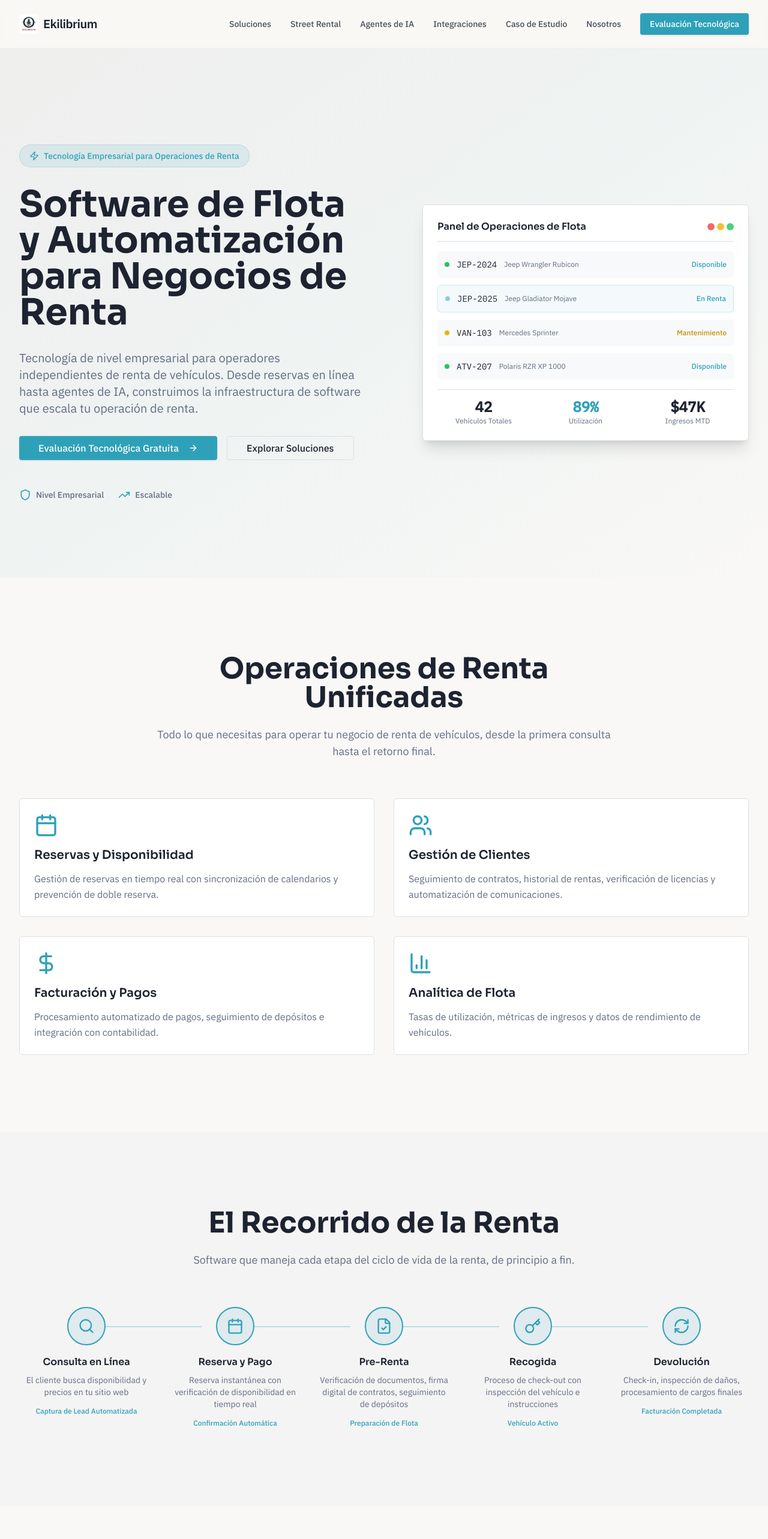
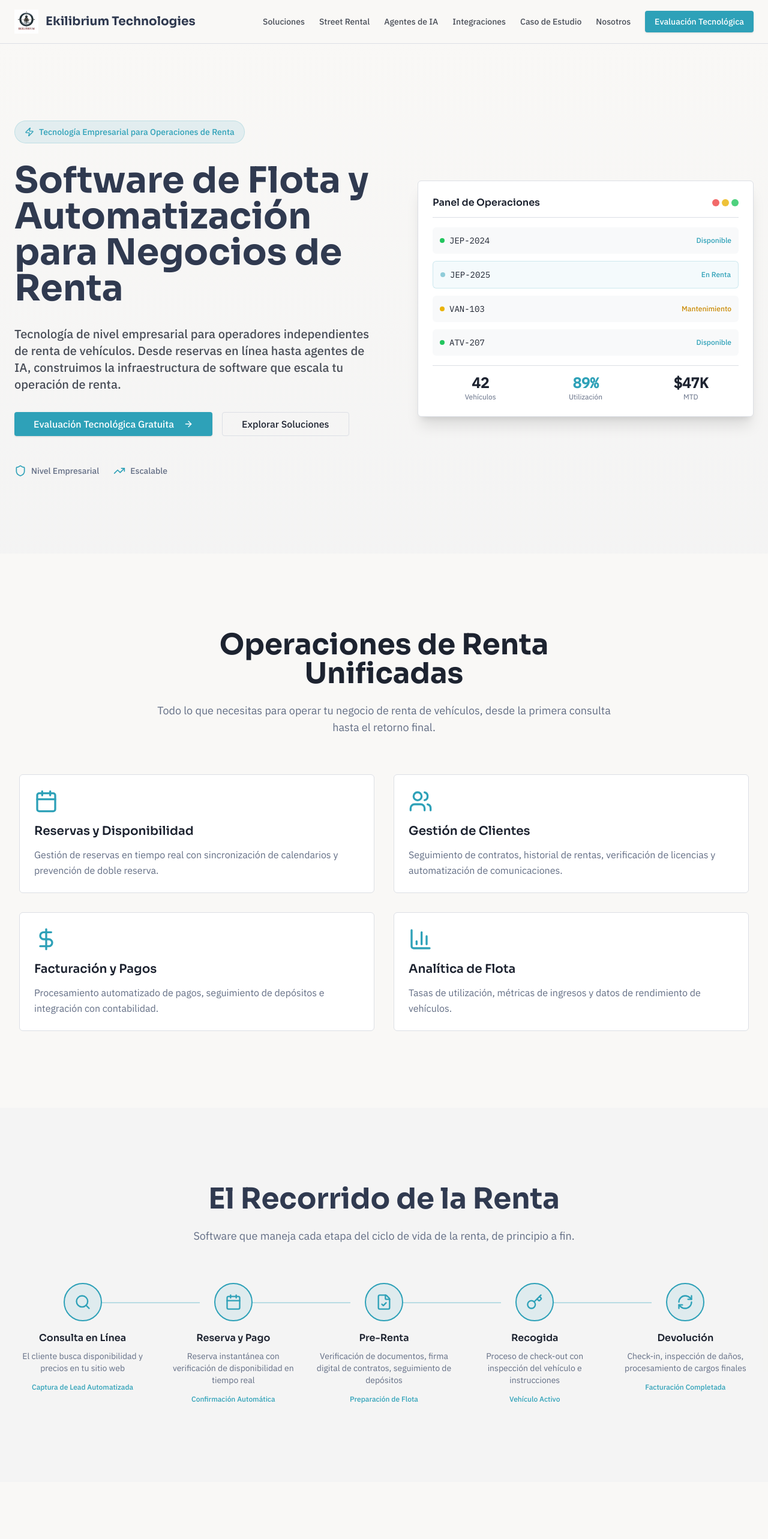
Before and after one commit to EkilibriumTechnologies/Ekilibrium-Technologies-Website, a Next.js app: page /es in a window 1280 px wide. Shown: the top 2566 px of the page at 60% size. Built offline with nearby package versions, Linux system fonts and the light colour scheme.

Commit message:
fix(ui): apply responsive fixes to spanish sections

```diff
--- a/src/components/Footer-es.tsx
+++ b/src/components/Footer-es.tsx
@@ -13,48 +13,53 @@ export function FooterEs() {
 
   return (
     <footer className="border-t border-border bg-muted/30">
-      <div className="container py-12 md:py-16">
-        <div className="grid grid-cols-1 md:grid-cols-3 gap-8 md:gap-12">
+      <div className="container px-4 sm:px-6 py-10 sm:py-12">
+        <div className="grid grid-cols-1 sm:grid-cols-2 md:grid-cols-3 gap-6 sm:gap-8 mb-8">
           <div>
-            <Link href="/es" className="inline-flex items-center gap-2 mb-4">
-              <img src="/Meditative_Metallic_Logo_Design.png" alt="Ekilibrium Technologies" className="h-8 w-8" />
-              <span className="font-bold text-lg tracking-tight">Ekilibrium</span>
-            </Link>
-            <p className="text-sm text-muted-foreground max-w-xs">
-              Tecnología empresarial para operadores independientes de renta de vehículos.
-            </p>
+            <div className="text-base sm:text-lg font-heading font-bold text-primary mb-2">
+              Ekilibrium Technologies
+            </div>
+            <div className="text-xs sm:text-sm text-muted-foreground">
+              Tecnología de Renta y Automatización
+            </div>
           </div>
 
           <div>
-            <h3 className="text-sm font-semibold text-foreground mb-4">Enlaces</h3>
-            <nav className="flex flex-col gap-2">
+            <h3 className="text-xs sm:text-sm font-semibold text-foreground mb-3 sm:mb-4">Navegación</h3>
+            <ul className="space-y-2">
               {links.map((link) => (
+                <li key={link.name}>
                   <Link
-                  key={link.name}
                     href={link.href}
-                  className="text-sm text-muted-foreground hover:text-accent transition-colors"
+                    className="text-xs sm:text-sm text-muted-foreground hover:text-accent transition-colors"
                   >
                     {link.name}
                   </Link>
+                </li>
               ))}
-            </nav>
+            </ul>
           </div>
 
           <div>
-            <h3 className="text-sm font-semibold text-foreground mb-4">Contacto</h3>
-            <p className="text-sm text-muted-foreground">
+            <h3 className="text-xs sm:text-sm font-semibold text-foreground mb-3 sm:mb-4">Contacto</h3>
+            <p className="text-xs sm:text-sm text-muted-foreground">
               Puerto Rico
             </p>
           </div>
         </div>
 
-        <div className="mt-12 pt-8 border-t border-border flex flex-col sm:flex-row justify-between items-center gap-4">
-          <p className="text-sm text-muted-foreground">
+        <div className="pt-6 sm:pt-8 border-t border-border">
+          <div className="flex flex-col sm:flex-row items-center justify-center gap-4">
+            <p className="text-xs text-muted-foreground text-center">
               © 2026 Ekilibrium Technologies. Todos los derechos reservados.
             </p>
-          <Link href="/" className="text-sm text-accent hover:text-accent/80 transition-colors">
+            <Link
+              href="/"
+              className="text-xs text-accent hover:text-accent/80 transition-colors"
+            >
               English
             </Link>
+          </div>
         </div>
       </div>
     </footer>
--- a/src/components/Header-es.tsx
+++ b/src/components/Header-es.tsx
@@ -16,14 +16,20 @@ export function HeaderEs() {
   ];
 
   return (
-    <header className="sticky top-0 z-50 w-full border-b border-border/40 bg-background/95 backdrop-blur supports-[backdrop-filter]:bg-background/60">
-      <div className="container flex h-16 md:h-20 items-center justify-between">
-        <Link href="/es" className="flex items-center gap-2">
-          <img src="/Meditative_Metallic_Logo_Design.png" alt="Ekilibrium Technologies" className="h-8 w-8" />
-          <span className="font-bold text-lg md:text-xl tracking-tight">Ekilibrium</span>
+    <header className="sticky top-0 z-50 bg-background/95 backdrop-blur border-b border-border">
+      <nav className="container px-4 sm:px-6 flex items-center justify-between py-4">
+        <Link href="/es" className="flex items-center gap-2 sm:gap-3 min-w-0 flex-1 lg:flex-none">
+          <img
+            src="/Meditative_Metallic_Logo_Design.png"
+            alt="Ekilibrium Technologies"
+            className="h-8 sm:h-10 w-auto flex-shrink-0"
+          />
+          <div className="text-base sm:text-lg md:text-xl font-heading font-bold text-primary truncate">
+            Ekilibrium Technologies
+          </div>
         </Link>
 
-        <nav className="hidden lg:flex items-center gap-8">
+        <div className="hidden lg:flex items-center gap-6">
           {navigation.map((item) => (
             <Link
               key={item.name}
@@ -36,20 +42,8 @@ export function HeaderEs() {
           <Button asChild className="bg-accent hover:bg-accent/90 text-white">
             <Link href="#contact">Evaluación Tecnológica</Link>
           </Button>
-        </nav>
-
-        <button
-          className="lg:hidden p-2"
-          onClick={() => setMobileMenuOpen(!mobileMenuOpen)}
-          aria-label="Toggle menu"
-        >
-          {mobileMenuOpen ? (
-            <X className="h-6 w-6" />
-          ) : (
-            <Menu className="h-6 w-6" />
-          )}
-        </button>
-      </div>
+        </div>
+      </nav>
 
       {mobileMenuOpen && (
         <div className="lg:hidden border-t border-border bg-background">
--- a/src/components/home/HeroSection-es.tsx
+++ b/src/components/home/HeroSection-es.tsx
@@ -5,22 +5,20 @@ import { Card } from "@/components/ui/card";
 
 export function HeroSectionEs() {
   return (
-    <section className="relative pt-32 pb-20 md:pt-40 md:pb-32 overflow-hidden">
-      <div className="absolute inset-0 bg-gradient-to-br from-primary/5 via-accent/5 to-transparent pointer-events-none" />
-
-      <div className="container relative">
-        <div className="grid lg:grid-cols-2 gap-12 lg:gap-16 items-center">
-          <div className="space-y-8">
-            <div className="inline-flex items-center gap-2 px-4 py-2 rounded-full bg-accent/10 border border-accent/20">
-              <Zap className="h-4 w-4 text-accent" />
-              <span className="text-sm font-medium text-accent">Tecnología Empresarial para Operaciones de Renta</span>
+    <section className="relative overflow-hidden bg-gradient-to-b from-background to-muted/30">
+      <div className="container px-4 sm:px-6 py-16 sm:py-20 md:py-32">
+        <div className="grid lg:grid-cols-2 gap-8 md:gap-12 items-center">
+          <div className="space-y-6 md:space-y-8">
+            <div className="inline-flex items-center gap-2 px-3 sm:px-4 py-2 rounded-full bg-accent/10 border border-accent/20">
+              <Zap className="h-4 w-4 text-accent flex-shrink-0" />
+              <span className="text-xs sm:text-sm font-medium text-accent">Tecnología Empresarial para Operaciones de Renta</span>
             </div>
 
-            <h1 className="text-4xl md:text-5xl lg:text-6xl font-bold text-foreground leading-tight">
+            <h1 className="text-3xl sm:text-4xl md:text-5xl lg:text-6xl font-heading font-bold text-primary leading-tight">
               Software de Flota y Automatización para Negocios de Renta
             </h1>
 
-            <p className="text-lg md:text-xl text-muted-foreground leading-relaxed">
+            <p className="text-base md:text-lg lg:text-xl text-foreground/80 font-medium">
               Tecnología de nivel empresarial para operadores independientes de renta de vehículos. Desde reservas en línea hasta agentes de IA, construimos la infraestructura de software que escala tu operación de renta.
             </p>
 
@@ -36,81 +34,77 @@ export function HeroSectionEs() {
               </Button>
             </div>
 
-            <div className="flex items-center gap-6 pt-4">
+            <div className="flex flex-wrap items-center gap-4 sm:gap-6 pt-4">
               <div className="flex items-center gap-2">
-                <Shield className="h-5 w-5 text-accent" />
-                <span className="text-sm font-medium text-muted-foreground">Nivel Empresarial</span>
+                <Shield className="h-4 w-4 sm:h-5 sm:w-5 text-accent flex-shrink-0" />
+                <span className="text-xs sm:text-sm font-medium text-muted-foreground whitespace-nowrap">Nivel Empresarial</span>
               </div>
               <div className="flex items-center gap-2">
-                <TrendingUp className="h-5 w-5 text-accent" />
-                <span className="text-sm font-medium text-muted-foreground">Escalable</span>
+                <TrendingUp className="h-4 w-4 sm:h-5 sm:w-5 text-accent flex-shrink-0" />
+                <span className="text-xs sm:text-sm font-medium text-muted-foreground whitespace-nowrap">Escalable</span>
               </div>
             </div>
           </div>
 
           <div className="lg:pl-8">
-            <Card className="p-6 bg-card border-border shadow-xl">
-              <div className="space-y-4">
+            <Card className="p-4 sm:p-6 bg-card border-border shadow-xl">
+              <div className="space-y-3 sm:space-y-4">
                 <div className="flex items-center justify-between pb-3 border-b border-border">
-                  <h3 className="font-semibold text-foreground">Panel de Operaciones de Flota</h3>
-                  <div className="flex gap-1">
-                    <div className="w-3 h-3 rounded-full bg-red-500/80" />
-                    <div className="w-3 h-3 rounded-full bg-yellow-500/80" />
-                    <div className="w-3 h-3 rounded-full bg-green-500/80" />
+                  <h3 className="text-sm sm:text-base font-semibold text-foreground truncate">Panel de Operaciones</h3>
+                  <div className="flex gap-1 flex-shrink-0">
+                    <div className="w-2 h-2 sm:w-3 sm:h-3 rounded-full bg-red-500/80" />
+                    <div className="w-2 h-2 sm:w-3 sm:h-3 rounded-full bg-yellow-500/80" />
+                    <div className="w-2 h-2 sm:w-3 sm:h-3 rounded-full bg-green-500/80" />
                   </div>
                 </div>
 
-                <div className="space-y-3">
-                  <div className="flex items-center justify-between p-3 rounded-lg bg-muted/30">
-                    <div className="flex items-center gap-3">
-                      <div className="w-2 h-2 rounded-full bg-green-500" />
-                      <span className="text-sm font-mono text-foreground">JEP-2024</span>
-                      <span className="text-xs text-muted-foreground">Jeep Wrangler Rubicon</span>
+                <div className="space-y-2 sm:space-y-3">
+                  <div className="flex items-center justify-between p-2 sm:p-3 rounded-lg bg-muted/30">
+                    <div className="flex items-center gap-2 min-w-0 flex-1">
+                      <div className="w-2 h-2 rounded-full bg-green-500 flex-shrink-0" />
+                      <span className="text-xs sm:text-sm font-mono text-foreground truncate">JEP-2024</span>
                     </div>
-                    <span className="text-xs font-medium text-accent">Disponible</span>
+                    <span className="text-xs font-medium text-accent whitespace-nowrap ml-2">Disponible</span>
                   </div>
 
-                  <div className="flex items-center justify-between p-3 rounded-lg bg-accent/5 border border-accent/20">
-                    <div className="flex items-center gap-3">
-                      <div className="w-2 h-2 rounded-full bg-accent animate-pulse" />
-                      <span className="text-sm font-mono text-foreground">JEP-2025</span>
-                      <span className="text-xs text-muted-foreground">Jeep Gladiator Mojave</span>
+                  <div className="flex items-center justify-between p-2 sm:p-3 rounded-lg bg-accent/5 border border-accent/20">
+                    <div className="flex items-center gap-2 min-w-0 flex-1">
+                      <div className="w-2 h-2 rounded-full bg-accent animate-pulse flex-shrink-0" />
+                      <span className="text-xs sm:text-sm font-mono text-foreground truncate">JEP-2025</span>
                     </div>
-                    <span className="text-xs font-medium text-accent">En Renta</span>
+                    <span className="text-xs font-medium text-accent whitespace-nowrap ml-2">En Renta</span>
                   </div>
 
-                  <div className="flex items-center justify-between p-3 rounded-lg bg-muted/30">
-                    <div className="flex items-center gap-3">
-                      <div className="w-2 h-2 rounded-full bg-yellow-500" />
-                      <span className="text-sm font-mono text-foreground">VAN-103</span>
-                      <span className="text-xs text-muted-foreground">Mercedes Sprinter</span>
+                  <div className="flex items-center justify-between p-2 sm:p-3 rounded-lg bg-muted/30">
+                    <div className="flex items-center gap-2 min-w-0 flex-1">
+                      <div className="w-2 h-2 rounded-full bg-yellow-500 flex-shrink-0" />
+                      <span className="text-xs sm:text-sm font-mono text-foreground truncate">VAN-103</span>
                     </div>
-                    <span className="text-xs font-medium text-yellow-600 dark:text-yellow-500">Mantenimiento</span>
+                    <span className="text-xs font-medium text-yellow-600 whitespace-nowrap ml-2">Mantenimiento</span>
                   </div>
 
-                  <div className="flex items-center justify-between p-3 rounded-lg bg-muted/30">
-                    <div className="flex items-center gap-3">
-                      <div className="w-2 h-2 rounded-full bg-green-500" />
-                      <span className="text-sm font-mono text-foreground">ATV-207</span>
-                      <span className="text-xs text-muted-foreground">Polaris RZR XP 1000</span>
+                  <div className="flex items-center justify-between p-2 sm:p-3 rounded-lg bg-muted/30">
+                    <div className="flex items-center gap-2 min-w-0 flex-1">
+                      <div className="w-2 h-2 rounded-full bg-green-500 flex-shrink-0" />
+                      <span className="text-xs sm:text-sm font-mono text-foreground truncate">ATV-207</span>
                     </div>
-                    <span className="text-xs font-medium text-accent">Disponible</span>
+                    <span className="text-xs font-medium text-accent whitespace-nowrap ml-2">Disponible</span>
                   </div>
                 </div>
 
                 <div className="pt-3 border-t border-border">
-                  <div className="grid grid-cols-3 gap-4 text-center">
+                  <div className="grid grid-cols-3 gap-2 sm:gap-4 text-center">
                     <div>
-                      <div className="text-2xl font-bold text-foreground font-mono">42</div>
-                      <div className="text-xs text-muted-foreground">Vehículos Totales</div>
+                      <div className="text-lg sm:text-2xl font-bold text-foreground font-mono">42</div>
+                      <div className="text-xs text-muted-foreground">Vehículos</div>
                     </div>
                     <div>
-                      <div className="text-2xl font-bold text-accent font-mono">89%</div>
+                      <div className="text-lg sm:text-2xl font-bold text-accent font-mono">89%</div>
                       <div className="text-xs text-muted-foreground">Utilización</div>
                     </div>
                     <div>
-                      <div className="text-2xl font-bold text-foreground font-mono">$47K</div>
-                      <div className="text-xs text-muted-foreground">Ingresos MTD</div>
+                      <div className="text-lg sm:text-2xl font-bold text-foreground font-mono">$47K</div>
+                      <div className="text-xs text-muted-foreground">MTD</div>
                     </div>
                   </div>
                 </div>
--- a/src/components/home/RentalJourneySection-es.tsx
+++ b/src/components/home/RentalJourneySection-es.tsx
@@ -35,33 +35,50 @@ export function RentalJourneySectionEs() {
   ];
 
   return (
-    <section id="rental-journey" className="py-20 md:py-32 bg-muted/30">
-      <div className="container">
-        <div className="text-center max-w-3xl mx-auto mb-16">
-          <h2 className="text-3xl md:text-4xl lg:text-5xl font-bold text-foreground mb-6">
+    <section className="py-16 sm:py-20 md:py-32 bg-muted/30">
+      <div className="container px-4 sm:px-6">
+        <div className="max-w-3xl mx-auto text-center mb-12 md:mb-16">
+          <h2 className="text-2xl sm:text-3xl md:text-4xl lg:text-5xl font-heading font-bold text-primary mb-4 md:mb-6">
             El Recorrido de la Renta
           </h2>
-          <p className="text-lg text-muted-foreground">
+          <p className="text-base md:text-lg text-muted-foreground">
             Software que maneja cada etapa del ciclo de vida de la renta, de principio a fin.
           </p>
         </div>
 
-        <div className="grid md:grid-cols-5 gap-6">
+        <div className="hidden md:grid md:grid-cols-5 gap-6 relative">
           {steps.map((step, index) => (
             <div key={index} className="relative">
               <div className="flex flex-col items-center text-center space-y-4">
-                <div className="w-16 h-16 rounded-full bg-accent/10 border-2 border-accent flex items-center justify-center">
-                  <step.icon className="h-7 w-7 text-accent" />
+                <div className="w-14 h-14 md:w-16 md:h-16 rounded-full bg-accent/10 border-2 border-accent flex items-center justify-center">
+                  <step.icon className="h-6 w-6 md:h-7 md:w-7 text-accent" />
                 </div>
                 <div>
-                  <h3 className="font-semibold text-foreground mb-2">{step.title}</h3>
-                  <p className="text-sm text-muted-foreground mb-2">{step.description}</p>
+                  <h3 className="text-sm md:text-base font-semibold text-foreground mb-2">{step.title}</h3>
+                  <p className="text-xs md:text-sm text-muted-foreground mb-2">{step.description}</p>
                   <span className="text-xs font-medium text-accent">{step.status}</span>
                 </div>
               </div>
               {index < steps.length - 1 && (
-                <div className="hidden md:block absolute top-8 left-[calc(50%+2rem)] w-[calc(100%-4rem)] h-0.5 bg-accent/30" />
+                <div className="absolute top-7 md:top-8 left-[calc(50%+1.75rem)] md:left-[calc(50%+2rem)] w-[calc(100%-3.5rem)] md:w-[calc(100%-4rem)] h-0.5 bg-accent/30" />
               )}
+            </div>
+          ))}
+        </div>
+
+        <div className="md:hidden space-y-4">
+          {steps.map((step, index) => (
+            <div key={index} className="flex gap-4 p-4 bg-card rounded-lg border border-border">
+              <div className="flex-shrink-0">
+                <div className="w-12 h-12 rounded-full bg-accent/10 border-2 border-accent flex items-center justify-center">
+                  <step.icon className="h-5 w-5 text-accent" />
+                </div>
+              </div>
+              <div className="flex-1 min-w-0">
+                <h3 className="text-sm font-semibold text-foreground mb-1">{step.title}</h3>
+                <p className="text-xs text-muted-foreground mb-2 break-words">{step.description}</p>
+                <span className="text-xs font-medium text-accent">{step.status}</span>
+              </div>
             </div>
           ))}
         </div>
```
Lines whose indentation alone changed are shown as unchanged.
